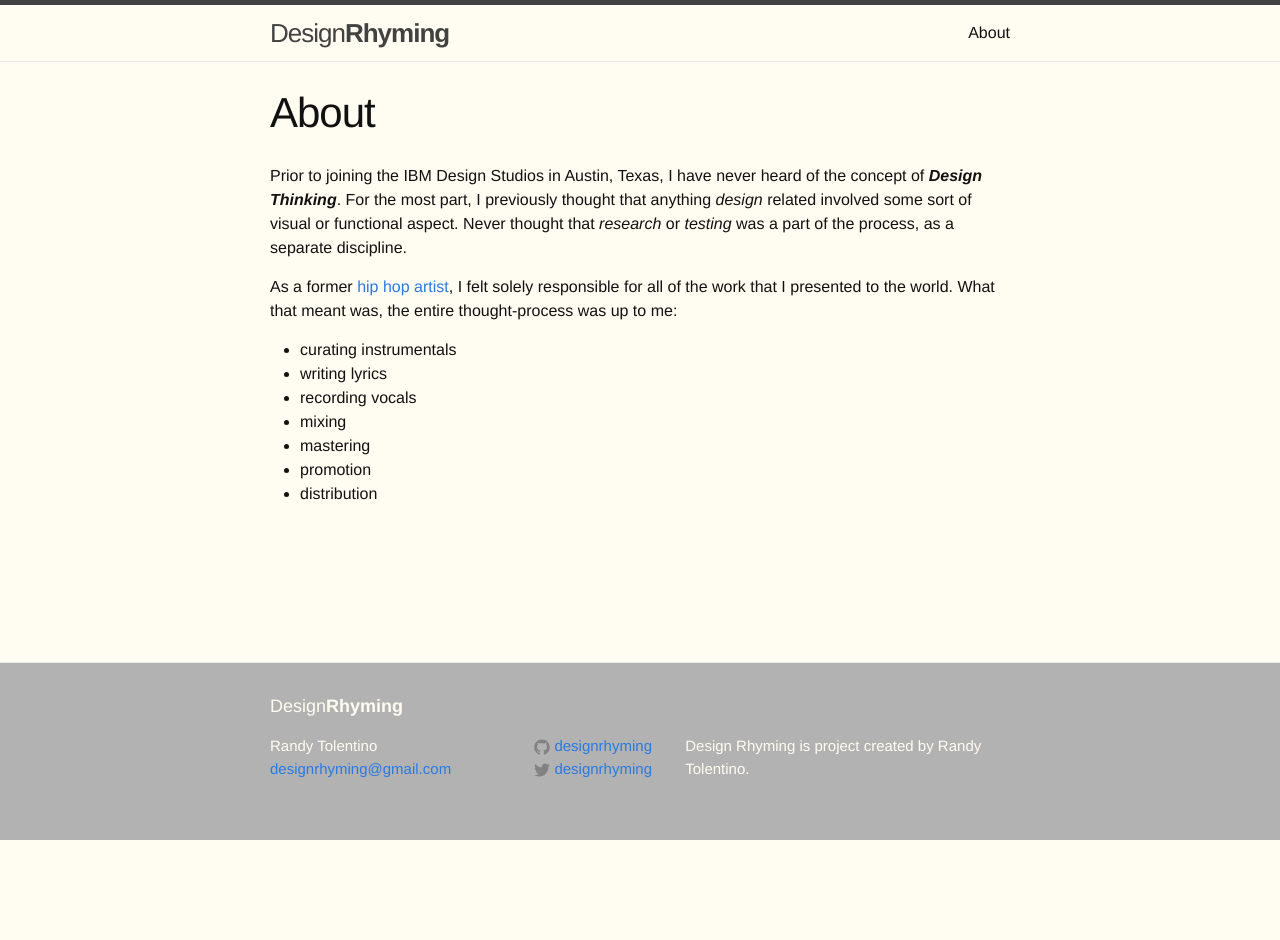
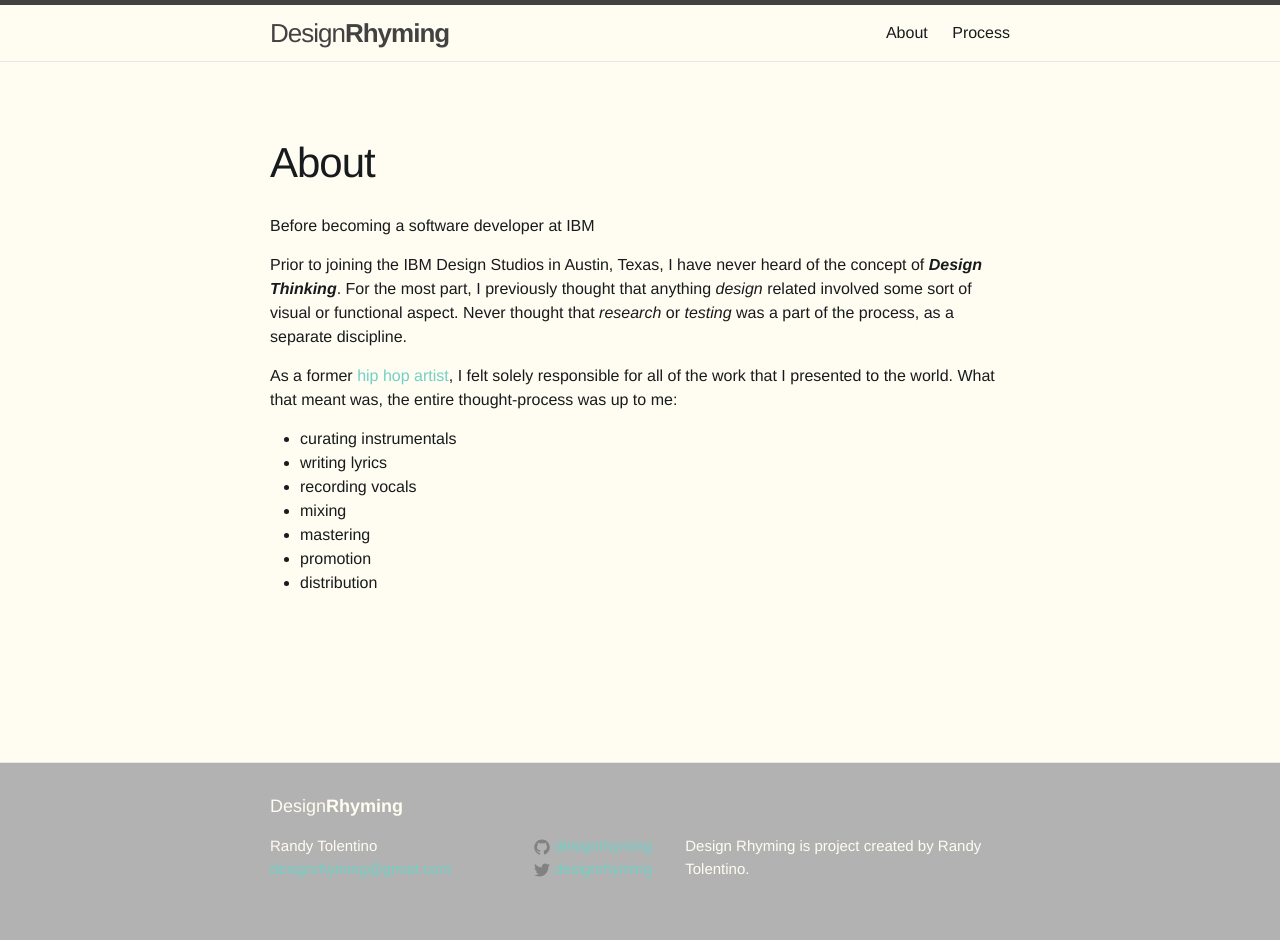
Before and after one commit to designrhyming/designrhyming, a Jekyll site: the page built from blog/about.md, in a window 1280 px wide. Built offline with Jekyll 4.4.1, drawn with Linux system fonts in a browser that asks for light colours; before the commit the page ends 900 px from its top, so only the background shows below that.

Commit message:
adding Framework to menu. Color fixes. Content padding

```diff
--- a/blog/_posts/2015-11-06-welcome-to-jekyll.markdown
+++ b/blog/_posts/2015-11-06-welcome-to-jekyll.markdown
@@ -2,7 +2,6 @@
 layout: post
 title:  "At Least a Year's Worth of Work"
 date:   2015-11-06 04:07:15 -0600
-categories: design rhyming, hip hop, documentation
 ---
 Today is the beginning of a large body of work that I'm setting out to accomplish over the next year, maybe longer. Actually, I'm certain it'll take at least a year and a half.
 
--- a/blog/_sass/_base.scss
+++ b/blog/_sass/_base.scss
@@ -91,15 +91,15 @@
  * Links
  */
 a {
-    color: $brand-color;
+    color: $teal;
     text-decoration: none;
 
     &:visited {
-        color: darken($brand-color, 15%);
+        color: darken($teal, 15%);
     }
 
     &:hover {
-        color: $text-color;
+        color: $darkteal;
         text-decoration: underline;
     }
 }
--- a/blog/_sass/_layout.scss
+++ b/blog/_sass/_layout.scss
@@ -76,6 +76,7 @@
         &:hover .trigger {
             display: block;
             padding-bottom: 5px;
+            box-shadow: -5px 5px 15px $grey-color-light;
         }
 
         .page-link {
@@ -170,7 +171,7 @@
  * Page content
  */
 .page-content {
-    padding: $spacing-unit 0;
+    padding: 5em 0;
     min-height: 60vh;
 }
 
--- a/blog/about.md
+++ b/blog/about.md
@@ -3,6 +3,8 @@
 title: About
 permalink: /about/
 ---
+
+Before becoming a software developer at IBM
 
 Prior to joining the IBM Design Studios in Austin, Texas, I have never heard of the concept of ***Design Thinking***. For the most part, I previously thought that anything *design* related involved some sort of visual or functional aspect. Never thought that *research* or *testing* was a part of the process, as a separate discipline.
 
--- a/blog/css/main.scss
+++ b/blog/css/main.scss
@@ -14,7 +14,7 @@
 
 $spacing-unit:     30px;
 
-$text-color:       #111;
+$text-color:       #181B1D;
 $background-color: #fdfdfd;
 $brand-color:      #2a7ae2;
 
@@ -29,7 +29,6 @@
 $darkteal: #308091;
 $grey: #B2B2B2;
 $sand: #FFFCF1;
-$black: #181B1D;
 $overlay: rgba(0, 0, 0, 0.90);
 
 .dark {
```
Also changed, not shown: blog/framework.md (added, +7 -0 lines).
